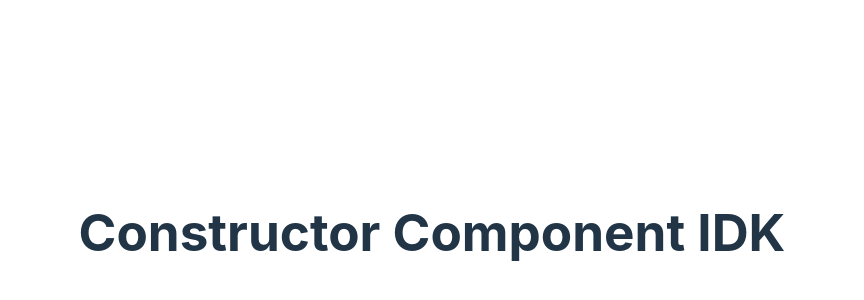
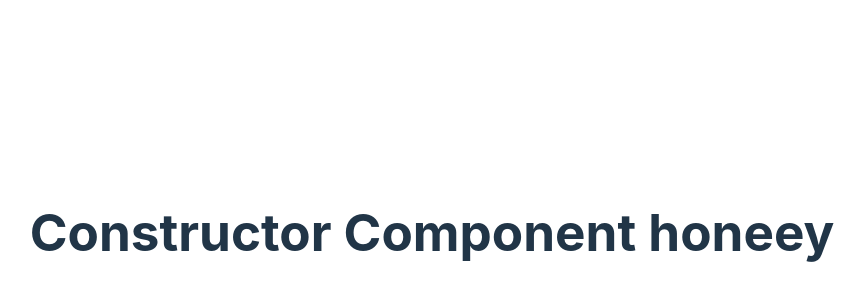
Before and after one commit to Bhanu-Partap/react-learnings-with-vite, a React (Vite) app in the folder my-first-react-app/: page / in a window 1280 px wide. Shown: the part 168-468 px from the top of the page, without its empty margins (208-1072 px from the left). Built offline with nearby package versions, Linux system fonts and the light colour scheme.

Commit message:
props passed from parent component

```diff
--- a/my-first-react-app/src/App.jsx
+++ b/my-first-react-app/src/App.jsx
@@ -74,7 +74,7 @@ export default function App() {
       {/* <Profile /> */}
       {/* <Login /> */}
       {/* <PropsAsset data={getData} name={lamborghini}/> */}
-      <Constructor />
+      <Constructor name="honeey" />
 
     </>
   )
--- a/my-first-react-app/src/Components/Constructor.jsx
+++ b/my-first-react-app/src/Components/Constructor.jsx
@@ -2,18 +2,22 @@ import React from 'react'
 
  class Constructor extends React.Component {
 
-    constructor(){
-        super();
-        this.state={
-            data:"IDK"
-        }
+    constructor(props){
+        super(props);
+        // this.state={
+        //     data:"IDK"
+
+        // }
+        // this.name = "honeey"
     }
 
     render() {
         return (
             <>
+                {/* <h1>Constructor Component {this.state.data}</h1> */}
 
-                <h1>Constructor Component {this.state.data}</h1>
+                {/* ============// Passign the Props using clas component from the Parent Component ========== */}
+                <h1>Constructor Component {this.props.name}</h1>
             </>
         )
     }
```
